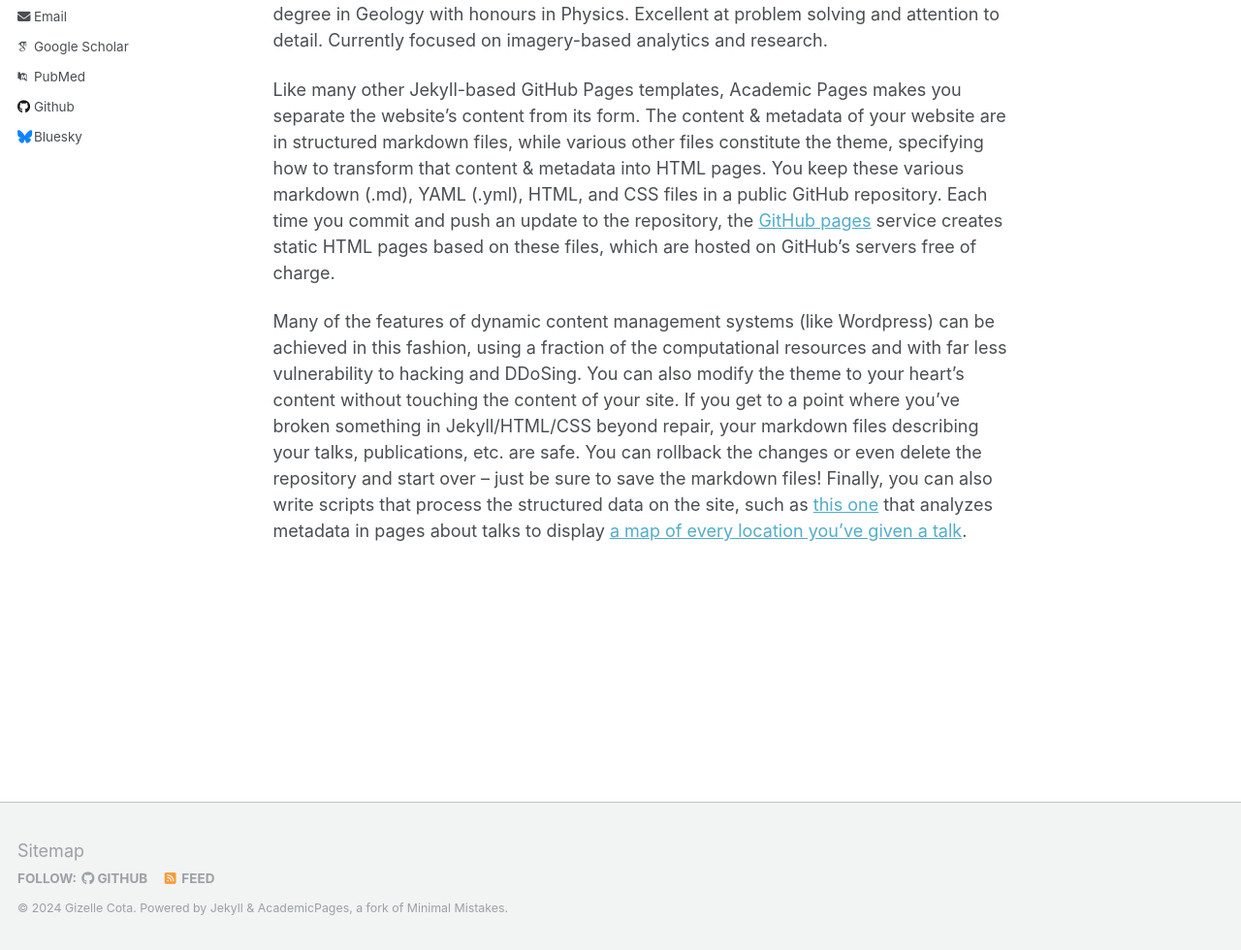
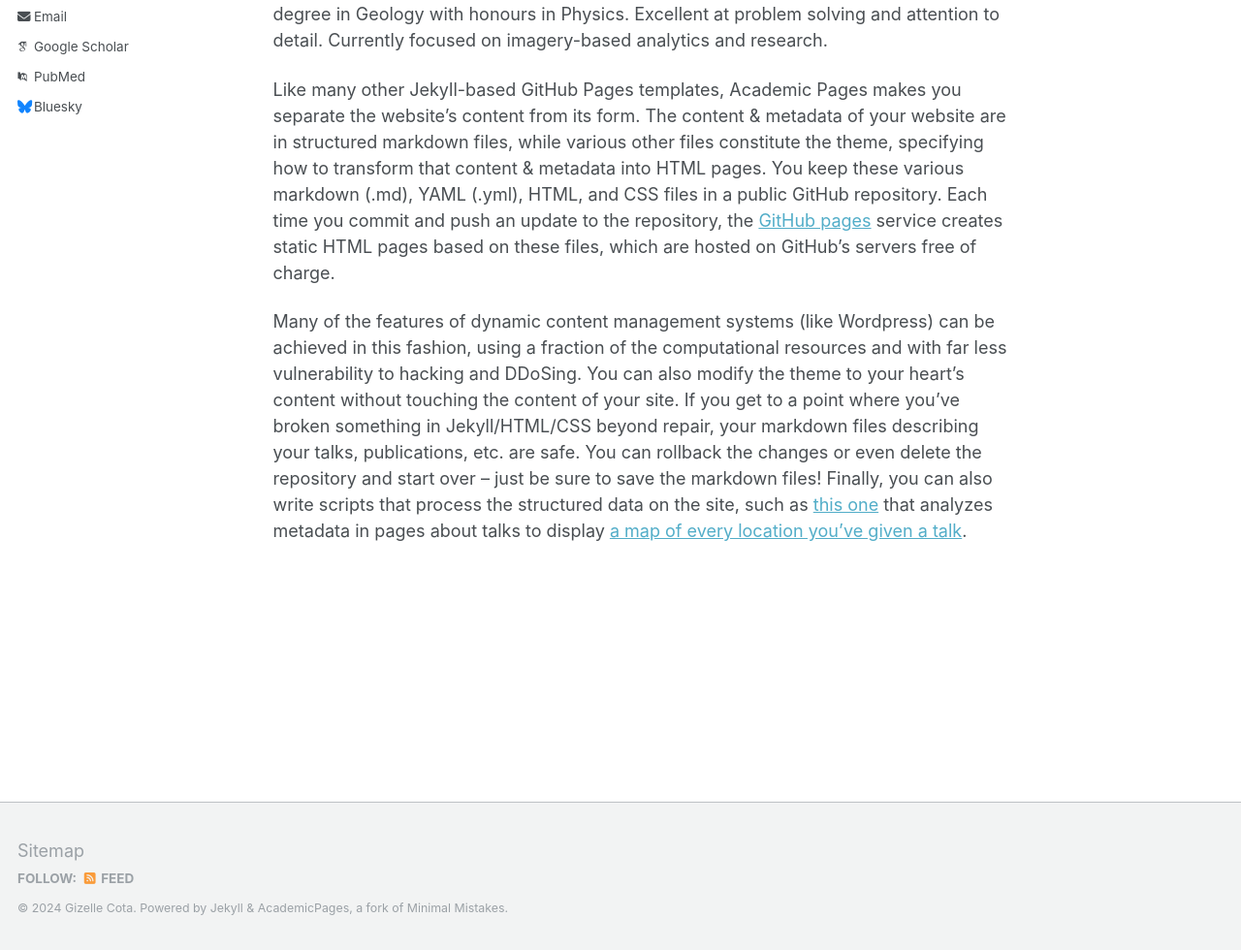
Before and after one commit to cotag11/cotag11.github.io, a Jekyll site: the page built from _pages/about.md, in a window 1280 px wide and 1395 px high. Shown: the part 412-1392 px from the top of the window at 97% size. Built offline with Jekyll 4.4.1, drawn with Linux system fonts in a browser that asks for light colours; some web fonts are replaced.

Commit message:
Update _config.yml

```diff
--- a/_config.yml
+++ b/_config.yml
@@ -14,7 +14,7 @@ name                     : &name "Gizelle Cota"
 description              : &description "Geospatial Data Scientist"
 url                      : https://gizellecota.github.io # the base hostname & protocol for your site e.g. "https://mmistakes.github.io"
 baseurl                  : "" # the subpath of your site, e.g. "/blog"
-repository               : "gizellecota.github.io"
+#repository               : "gizellecota.github.io"
 
 # Site Author - The following control what appear as part of the author content on the side bar.
 #               If a field is blank the icon and link will not appear, otherwise it will be shown.
@@ -42,7 +42,7 @@ author:
   bitbucket        : # Username - Update with your username on the site
   codepen          : # Username
   dribbble         : # Username
-  github           : "cotag11"
+  #github           : "cotag11"
   kaggle           : # Username
   stackoverflow    : # User number or user number and name (i.e., use "1" or "1/jeff-atwood")
 
```
